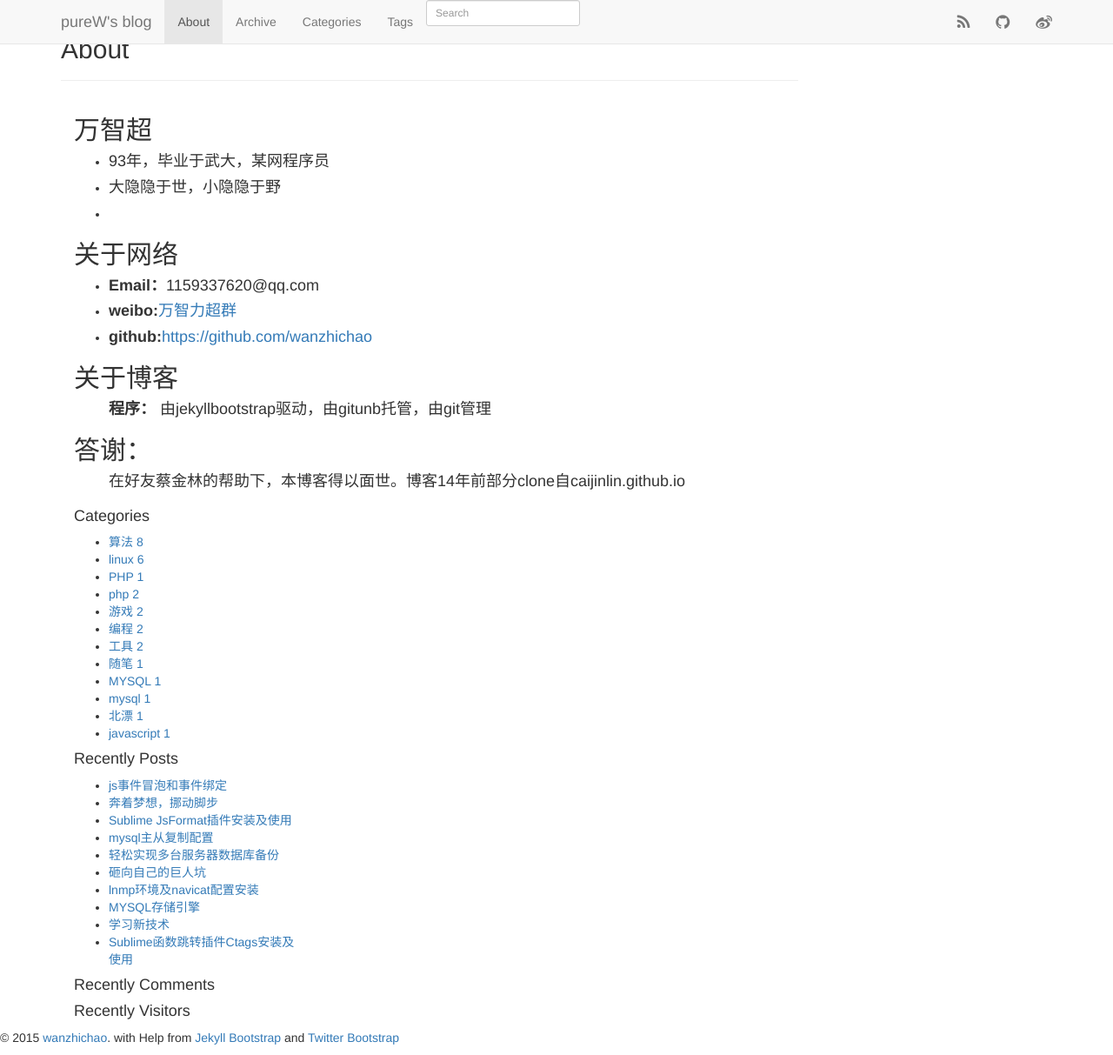
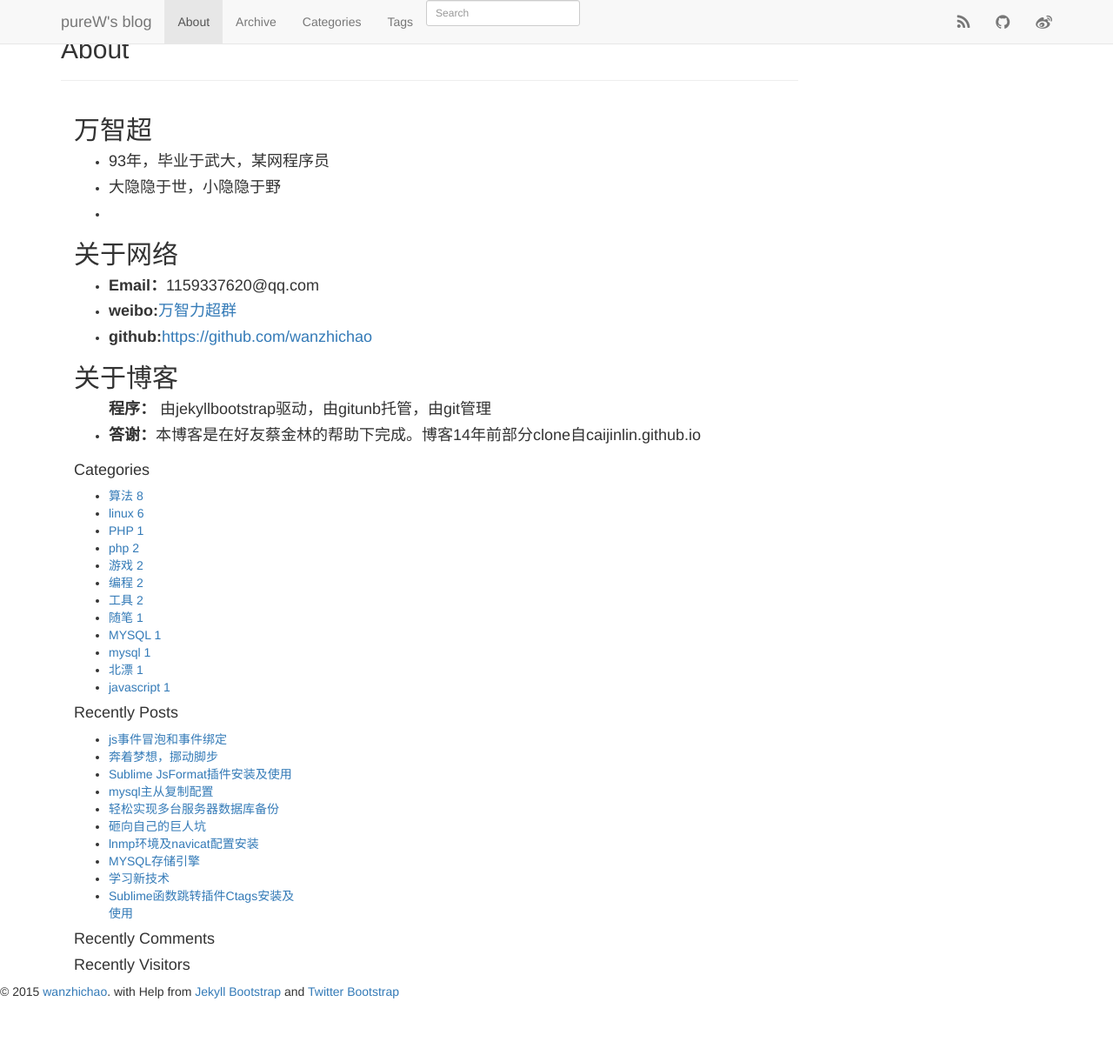
Before and after one commit to wanzhichao/wanzhichao.github.io, a Jekyll site: the page built from about.html, in a window 1280 px wide and 1213 px high. Shown: the whole window at 87% size. Built offline with Jekyll 4.4.1, drawn with Linux system fonts in a browser that asks for light colours; nearby versions of some CDN libraries; Markdown is read by kramdown in place of the engine named in the settings; comment, search, counter and statistics services are not loaded.

Commit message:
about
jd

```diff
--- a/about.html
+++ b/about.html
@@ -23,10 +23,7 @@ group: navigation
     <ul
         <li><h4><strong>程序：</strong> 由jekyllbootstrap驱动，由gitunb托管，由git管理</h4>
         </li>
-    </ul>
-    <h2>答谢：</h2>
-    <ul
-        <li><h4>在好友蔡金林的帮助下，本博客得以面世。博客14年前部分clone自caijinlin.github.io</h4>
+        <li><h4><strong>答谢：</strong>本博客是在好友蔡金林的帮助下完成。博客14年前部分clone自caijinlin.github.io</h4>
         </li>
     </ul>
 </div>
```
